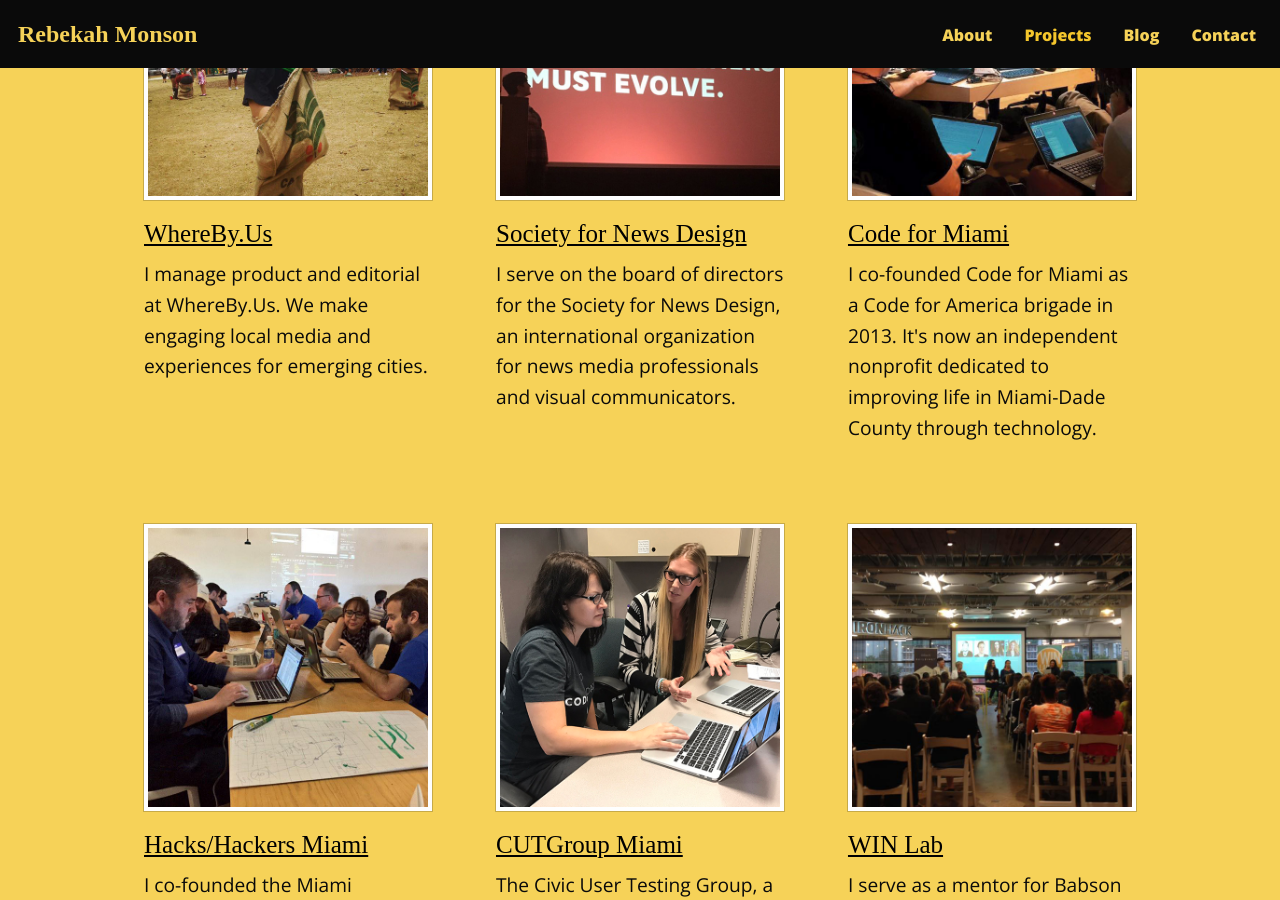
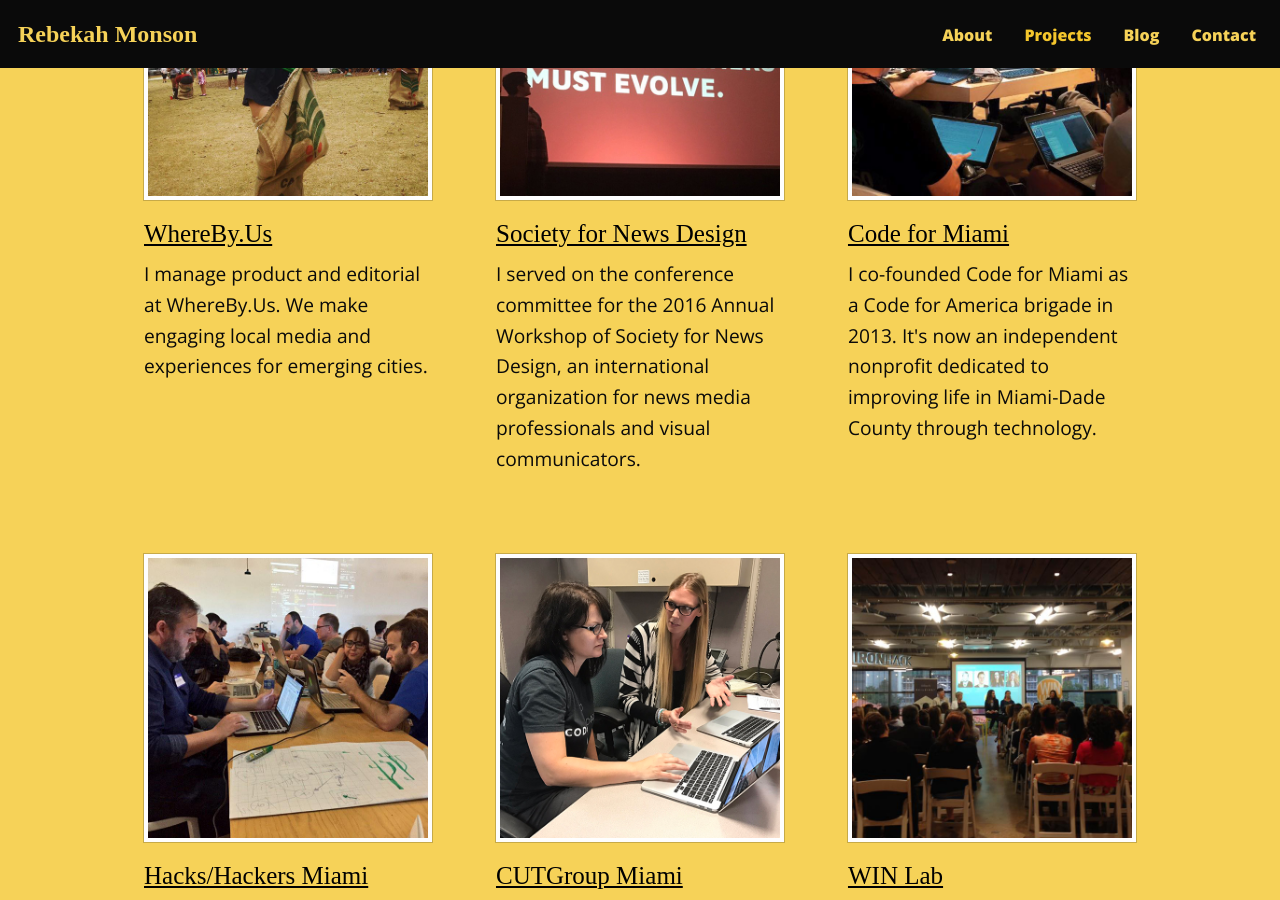
Before and after one commit to rebekahmonson/rebekahmonson.github.io, a Jekyll site: the page built from index.html, in a window 1280 px wide and 900 px high, scrolled down 2042 px. Built offline with Jekyll 4.4.1, drawn with Linux system fonts in a browser that asks for light colours; nearby versions of some CDN libraries; some web fonts are replaced.

Commit message:
snd change

```diff
--- a/_includes/projects.html
+++ b/_includes/projects.html
@@ -11,7 +11,7 @@
         <div class="column column-block">
           <a href="http://snd.org"><img src="/img/snd.jpg" class="thumbnail" alt="SND SF presentation"></a>
           <h4><a href="http://snd.org">Society for News Design</a></h4>
-          <p>I serve on the board of directors for the Society for News Design, an international organization for news media professionals and visual communicators. </p>
+          <p>I served on the conference committee for the 2016 Annual Workshop of Society for News Design, an international organization for news media professionals and visual communicators. </p>
         </div>
         <div class="column column-block">
           <a href="http://codefor.miami"><img src="/img/cfm.jpg" class="thumbnail" alt="National Day of Civic Hacking"></a>
```
